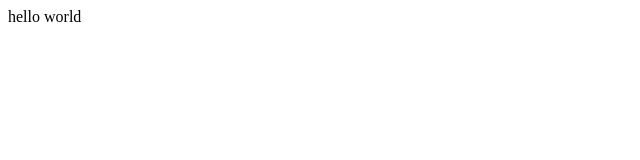
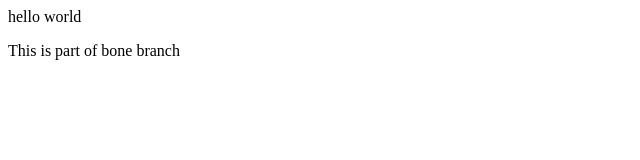
Before and after one commit to rathodMeetraj/prog, a plain HTML site: page index.html in a window 1280 px wide. Shown: the whole page, without its empty margins (0-640 px from the left). Drawn offline with Linux system fonts and the light colour scheme.

Commit message:
sub added

```diff
--- a/index.html
+++ b/index.html
@@ -1 +1,2 @@
 <p>hello world</p>
+<p>This is part of bone branch</p>
```
